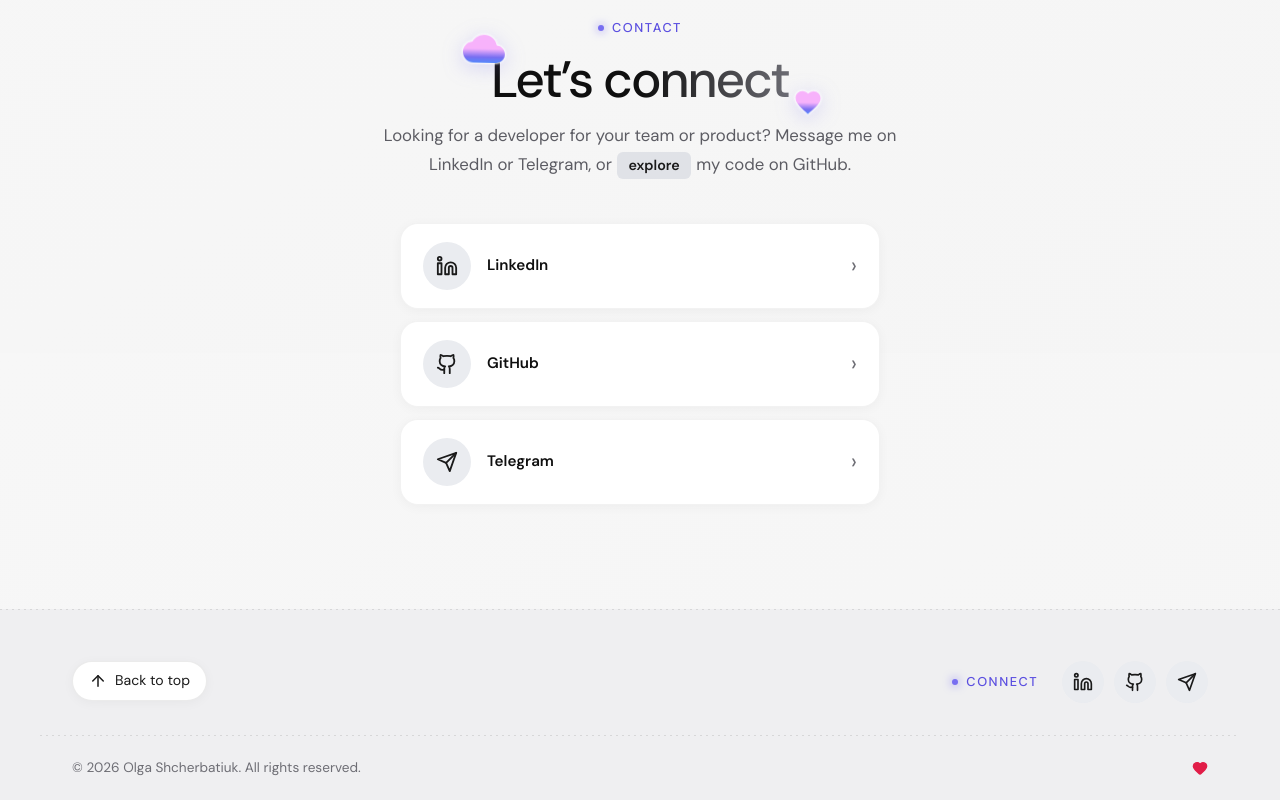
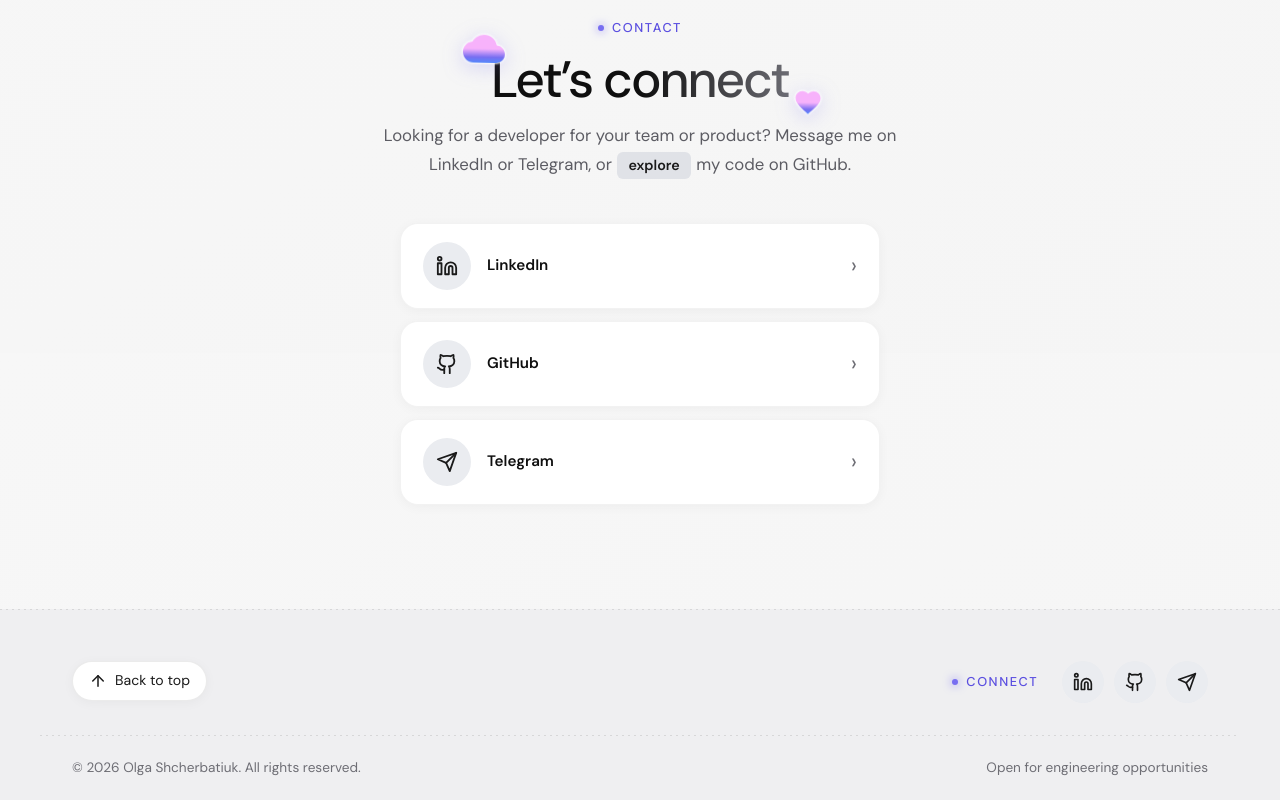
Before and after one commit to AlucardYagamiGame/olga-portfolio, a React (Vite) app: page / in a window 1280 px wide. Shown: the part 3647-4447 px from the top of the page. Built offline with nearby package versions, Linux system fonts and the light colour scheme.

Commit message:
feat(footer): replace tagline and made-with line with open-for-hire text

```diff
--- a/src/components/Footer/Footer.tsx
+++ b/src/components/Footer/Footer.tsx
@@ -1,4 +1,4 @@
-import { ArrowUp, Heart } from 'lucide-react';
+import { ArrowUp } from 'lucide-react';
 
 import { BrandIcon } from '@/components/BrandIcon';
 import { DEVELOPER } from '@/constants';
@@ -77,16 +77,7 @@ export const Footer = () => {
 
       <div className={styles.bottom}>
         <p>{t.footer.rights(year)}</p>
-        <p className={styles.made}>
-          {t.footer.madeWith}
-          <Heart
-            className={styles.heart}
-            size={16}
-            fill="currentColor"
-            aria-hidden="true"
-          />
-          <span className="visually-hidden">{t.footer.love}</span>
-        </p>
+        <p className={styles.made}>{t.footer.openForHire}</p>
       </div>
     </footer>
   );
--- a/src/i18n/types.ts
+++ b/src/i18n/types.ts
@@ -96,11 +96,9 @@ export interface Dictionary {
     opensInNewTab: string;
   };
   footer: {
-    tagline: string;
     backToTop: string;
     connect: string;
     rights: (year: number) => string;
-    madeWith: string;
-    love: string;
+    openForHire: string;
   };
 }
```
